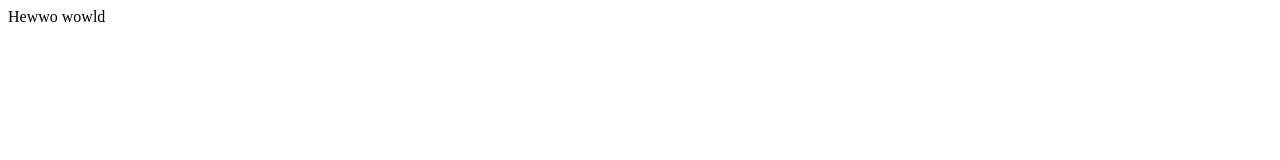
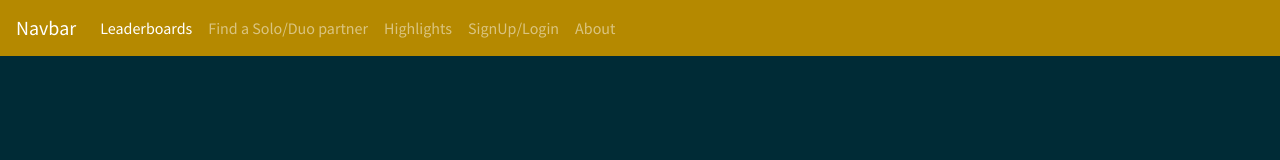
Before and after one commit to Beck-Haywood/League-Profiles-Prototype, a plain HTML site: page index.html in a window 1280 px wide. Drawn offline with nearby package versions, Linux system fonts and the light colour scheme.

Commit message:
Added nav

```diff
--- a/index.html
+++ b/index.html
@@ -1 +1,40 @@
-Hewwo wowld
+<!DOCTYPE html>
+<html>
+    <head>
+        <!-- BOOTSTRAP -->
+        <link rel="stylesheet" href="https://stackpath.bootstrapcdn.com/bootstrap/4.3.1/css/bootstrap.min.css">
+        <!-- BOOTSTRAP THEME -->
+        <link rel="stylesheet" href="https://bootswatch.com/4/solar/bootstrap.min.css">
+        <title>League Profile</title>
+    </head>
+    <body>
+        <!-- Nav bar code-->
+        <nav class="navbar navbar-expand-lg navbar-dark bg-primary">
+                <a class="navbar-brand" href="#">Navbar</a>
+                <button class="navbar-toggler" type="button" data-toggle="collapse" data-target="#navbarColor01" aria-controls="navbarColor01" aria-expanded="false" aria-label="Toggle navigation">
+                    <span class="navbar-toggler-icon"></span>
+                </button>
+
+                <div class="collapse navbar-collapse" id="navbarColor01">
+                    <ul class="navbar-nav mr-auto">
+                        <li class="nav-item active">
+                            <a class="nav-link" href="index.html">Leaderboards<span class="sr-only">(current)</span></a>
+                        </li>
+                        <li class="nav-item">
+                            <a class="nav-link" href="shop.html">Find a Solo/Duo partner</a>
+                        </li>
+                        <li class="nav-item">
+                                <a class="nav-link" href="shop.html">Highlights</a>
+                        </li>
+                        <li class="nav-item">
+                                <a class="nav-link" href="shop.html">SignUp/Login</a>
+                        </li>
+                        <li class="nav-item">
+                                <a class="nav-link" href="shop.html">About</a>
+                        </li>
+                        </ul>
+                </div>
+            </nav>
+
+    </body>
+</html>
```
Also changed, not shown: styles.css (added), 1 other file.
